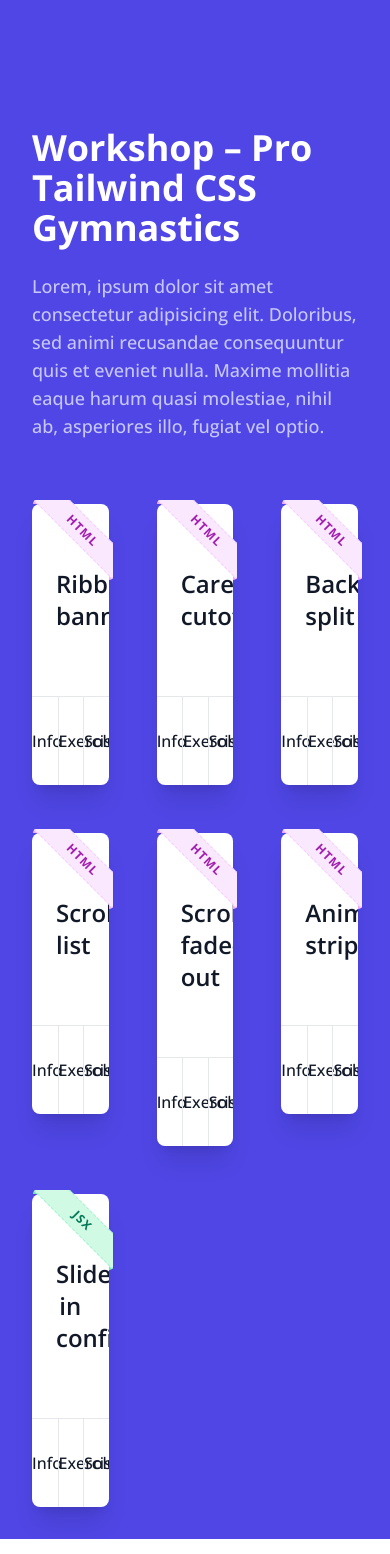
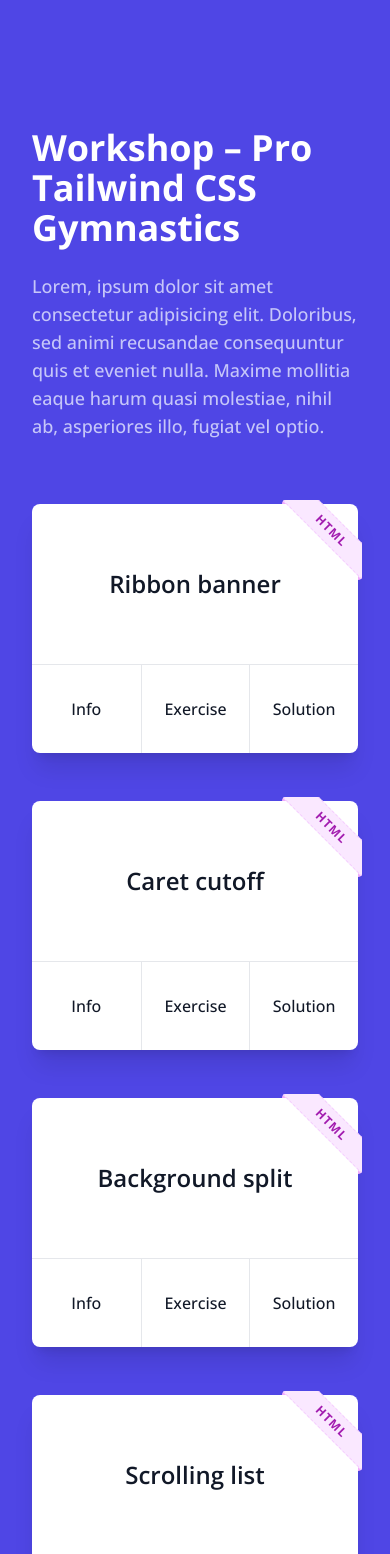
Before and after one commit to pro-tailwind/workshop-gymnastics-companion-site, a Next.js app: page /challenges in a window 390 px wide. Shown: the top 1554 px of the page. Built offline with nearby package versions, Linux system fonts and the light colour scheme.

Commit message:
Responsive grid for challenges list

```diff
--- a/pages/challenges.js
+++ b/pages/challenges.js
@@ -14,7 +14,7 @@ export default function App() {
           asperiores illo, fugiat vel optio.
         </p>
 
-        <ul className="mt-16 grid grid-cols-3 gap-12">
+        <ul className="mt-16 grid gap-12 md:grid-cols-2 xl:grid-cols-3">
           {lessons.map((lesson) => (
             <li key={lesson.name} className="relative">
               <Ribbon
```
